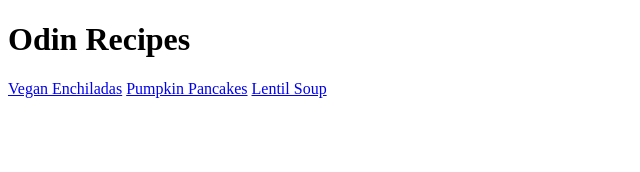
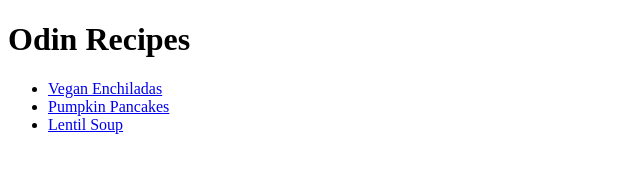
Before and after one commit to joe-mccann-dev/odin-recipes, a plain HTML site: page index.html in a window 1280 px wide. Shown: the whole page, without its empty margins (0-640 px from the left). Drawn offline with Linux system fonts and the light colour scheme.

Commit message:
Make recipes an unordered list. Remove typo.

```diff
--- a/index.html
+++ b/index.html
@@ -7,8 +7,16 @@
 
 <body>
   <h1>Odin Recipes</h1>
-  <a href="recipes/enchiladas.html">Vegan Enchiladas</a>
-  <a href="recipes/pumpkin-pancakes.html">Pumpkin Pancakes</a>
-  <a href="recipes/lentil-soup.html">Lentil Soup</a>
+  <ul>
+    <li>
+      <a href="recipes/enchiladas.html">Vegan Enchiladas</a>
+    </li>
+    <li>
+      <a href="recipes/pumpkin-pancakes.html">Pumpkin Pancakes</a>
+    </li>
+    <li>
+      <a href="recipes/lentil-soup.html">Lentil Soup</a>
+    </li>
+  </ul>
 </body>
 </html>
```
Also changed, not shown: recipes/pumpkin-pancakes.html (+1 -1 lines).
